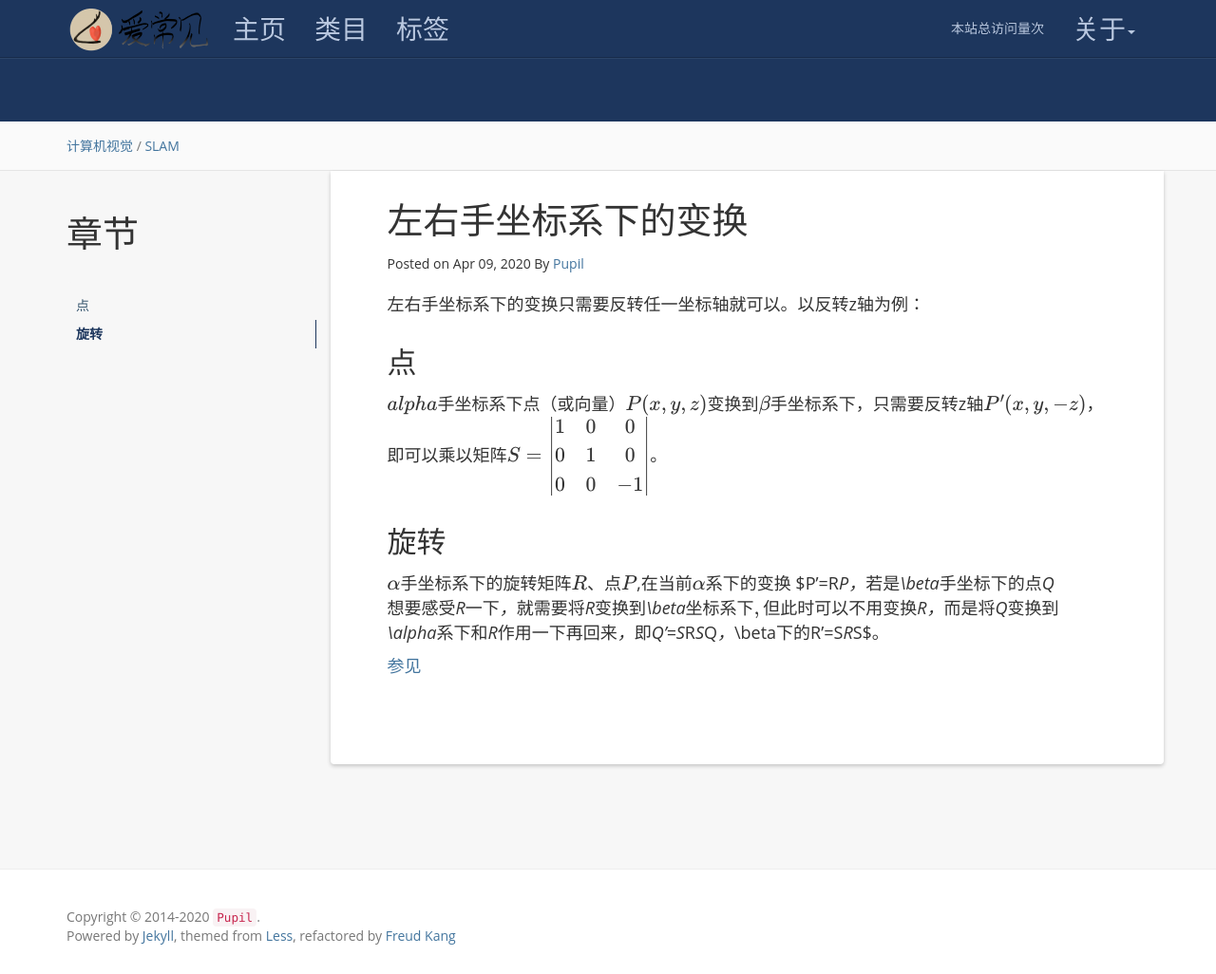
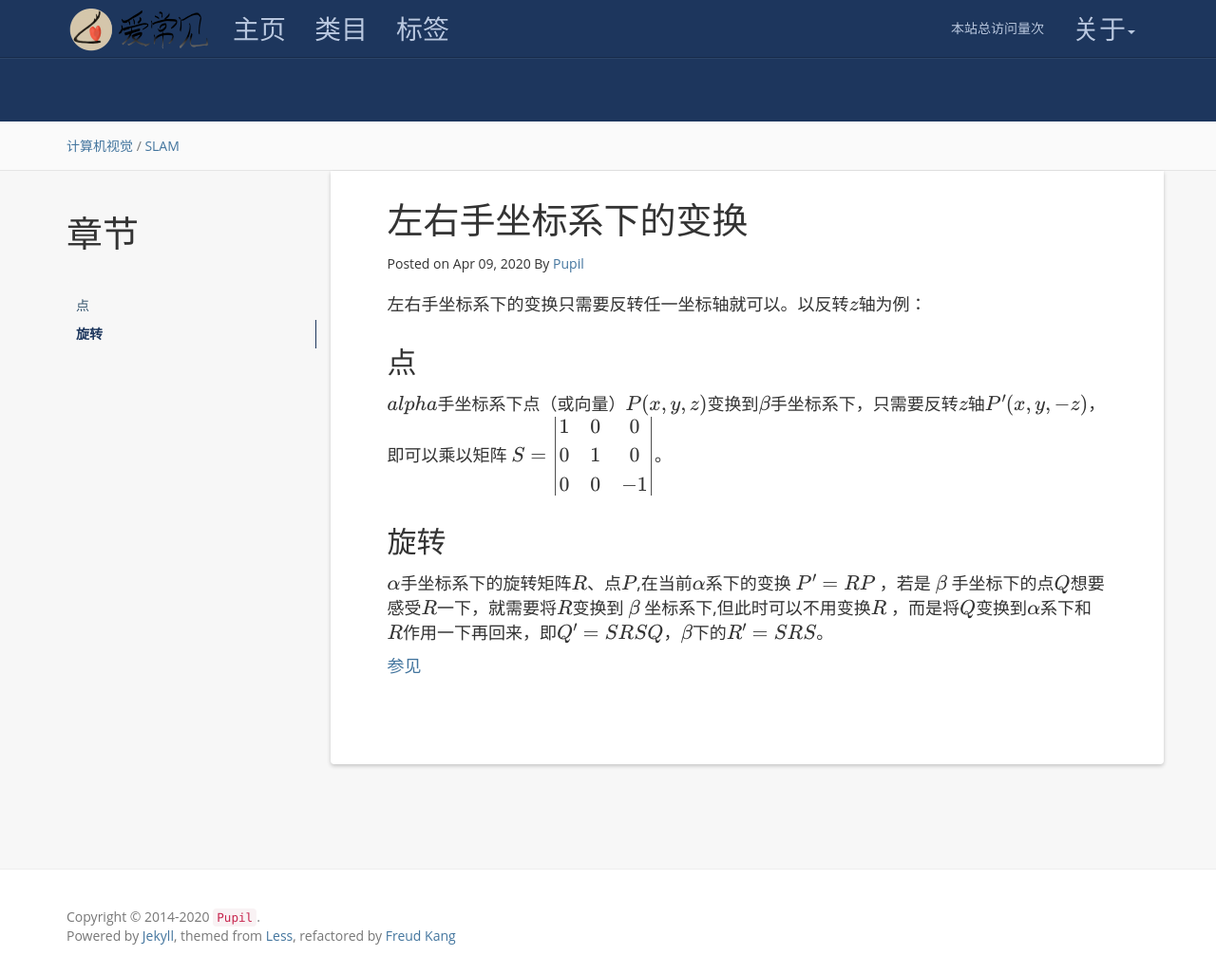
Before and after one commit to ichangjian/ichangjian.github.io, a Jekyll site: the page built from _posts/2020-04-09-convert-coordinate.md, in a window 1280 px wide and 1026 px high. Shown: the whole window at 95% size. Built offline with Jekyll 4.4.1, drawn with Linux system fonts in a browser that asks for light colours; nearby versions of some CDN libraries; formulas are drawn with MathJax 3; a script that is not in the unit is left out; comment, search, counter and statistics services are not loaded.

Commit message:
调整公式显示

```diff
--- a/_posts/2020-04-09-convert-coordinate.md
+++ b/_posts/2020-04-09-convert-coordinate.md
@@ -9,9 +9,10 @@ tag: SLAM
 * content
 {:toc}
 
-左右手坐标系下的变换只需要反转任一坐标轴就可以。以反转z轴为例：
+左右手坐标系下的变换只需要反转任一坐标轴就可以。以反转$z$轴为例：
 ## 点
-\\(alpha\\)手坐标系下点（或向量）$P(x,y,z)$变换到$\beta$手坐标系下，只需要反转z轴$P'(x,y,-z)$，即可以乘以矩阵$$S= \left|
+\\(alpha\\)手坐标系下点（或向量）$P(x,y,z)$变换到$\beta$手坐标系下，只需要反转$z$轴$P'(x,y,-z)$，即可以乘以矩阵
+$$S= \left|
 \begin{array}{c}
 1&0&0\\
 0&1&0\\
@@ -20,6 +21,6 @@ tag: SLAM
 \right|$$。
 
 ## 旋转
-$\alpha$手坐标系下的旋转矩阵$R$、点\\(P\\),在当前$\alpha$系下的变换 $P'=R*P$ ，若是 $\beta$ 手坐标下的点$Q$想要感受$R$一下，就需要将$R$变换到$\beta$坐标系下,但此时可以不用变换$R$ ，而是将$Q$变换到$\alpha$系下和$R$作用一下再回来，即$Q'=S*R*S*Q$，$\beta$下的$R'=S*R*S$。
+$\alpha$手坐标系下的旋转矩阵$R$、点\\(P\\),在当前$\alpha$系下的变换 $P'=RP$ ，若是 $\beta$ 手坐标下的点$Q$想要感受$R$一下，就需要将$R$变换到 $\beta$ 坐标系下,但此时可以不用变换$R$ ，而是将$Q$变换到$\alpha$系下和$R$作用一下再回来，即$Q'=SRSQ$，$\beta$下的$R'=SRS$。
 
 [参见](https://github.com/ichangjian/ichangjian.github.io/blob/master/paper/left-handed_to_right-handed.pdf)
```
